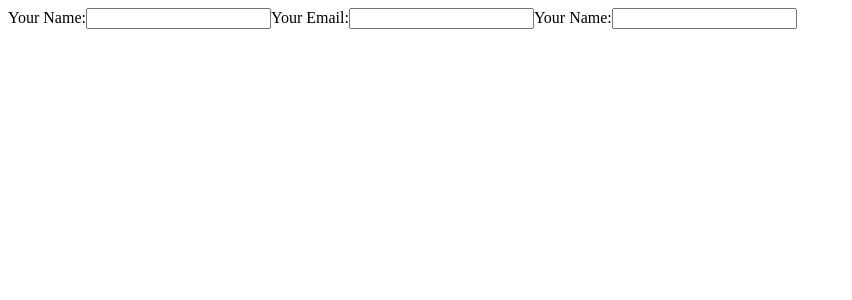
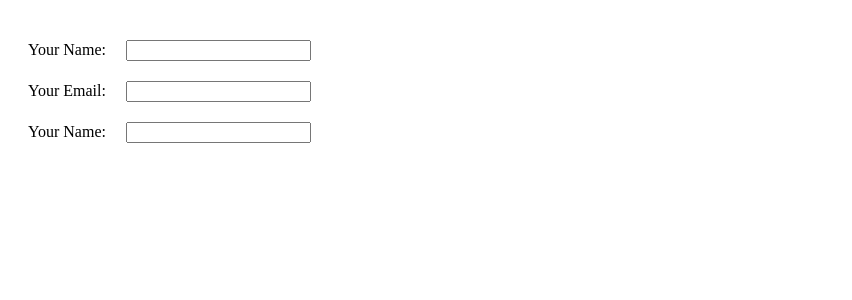
Before and after one commit to MMadejsza/React_Simple_Form_Validation_Example, a React (Create React App) app: page / in a window 1280 px wide. Shown: the top 300 px of the page, without its empty margins (0-852 px from the left). Built offline with nearby package versions, Linux system fonts and the light colour scheme.

Commit message:
Initial css

```diff
--- /dev/null
+++ b/src/App.css
@@ -0,0 +1,12 @@
+form {
+	margin: 20px;
+}
+
+label {
+	display: block;
+}
+
+input {
+	margin-left: 20px;
+	margin-top: 20px;
+}
--- a/src/App.js
+++ b/src/App.js
@@ -1,4 +1,5 @@
 import React from 'react';
+import './App.css';
 
 class App extends React.Component {
 	state = {
```
